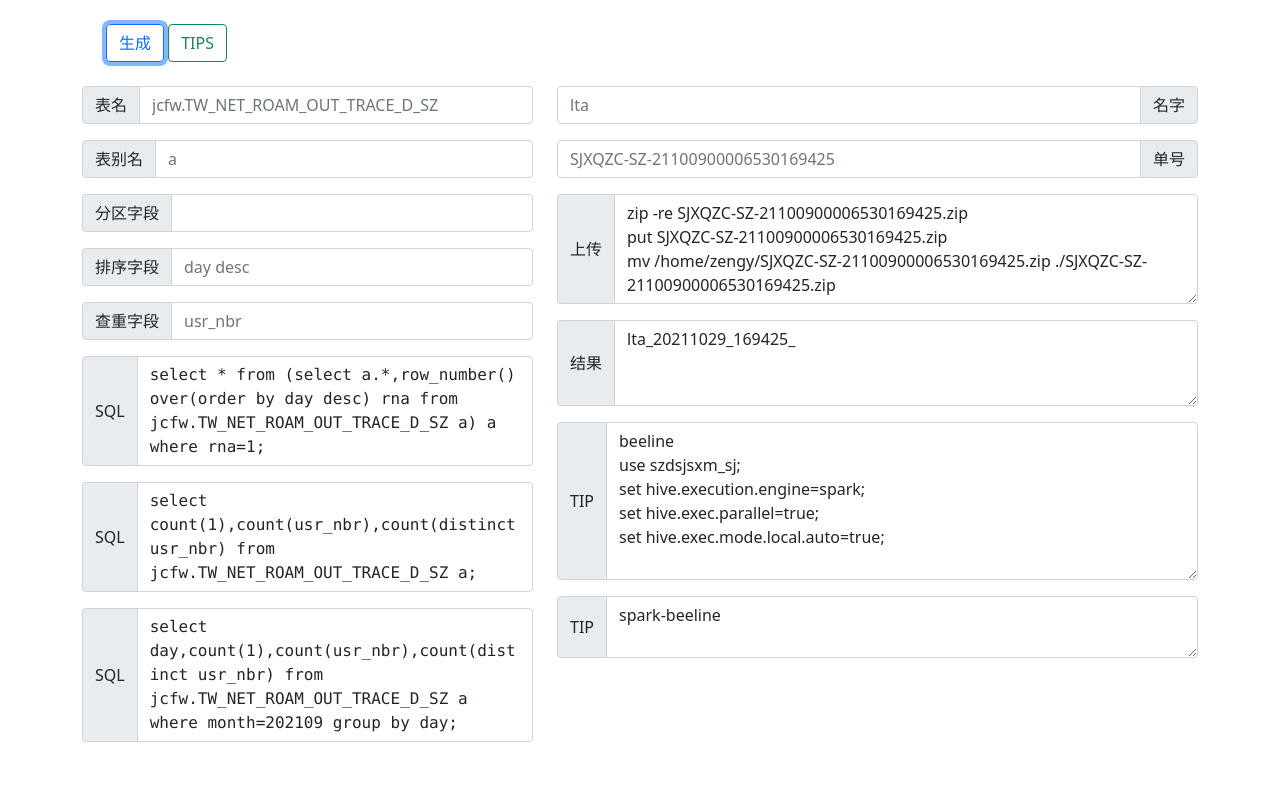
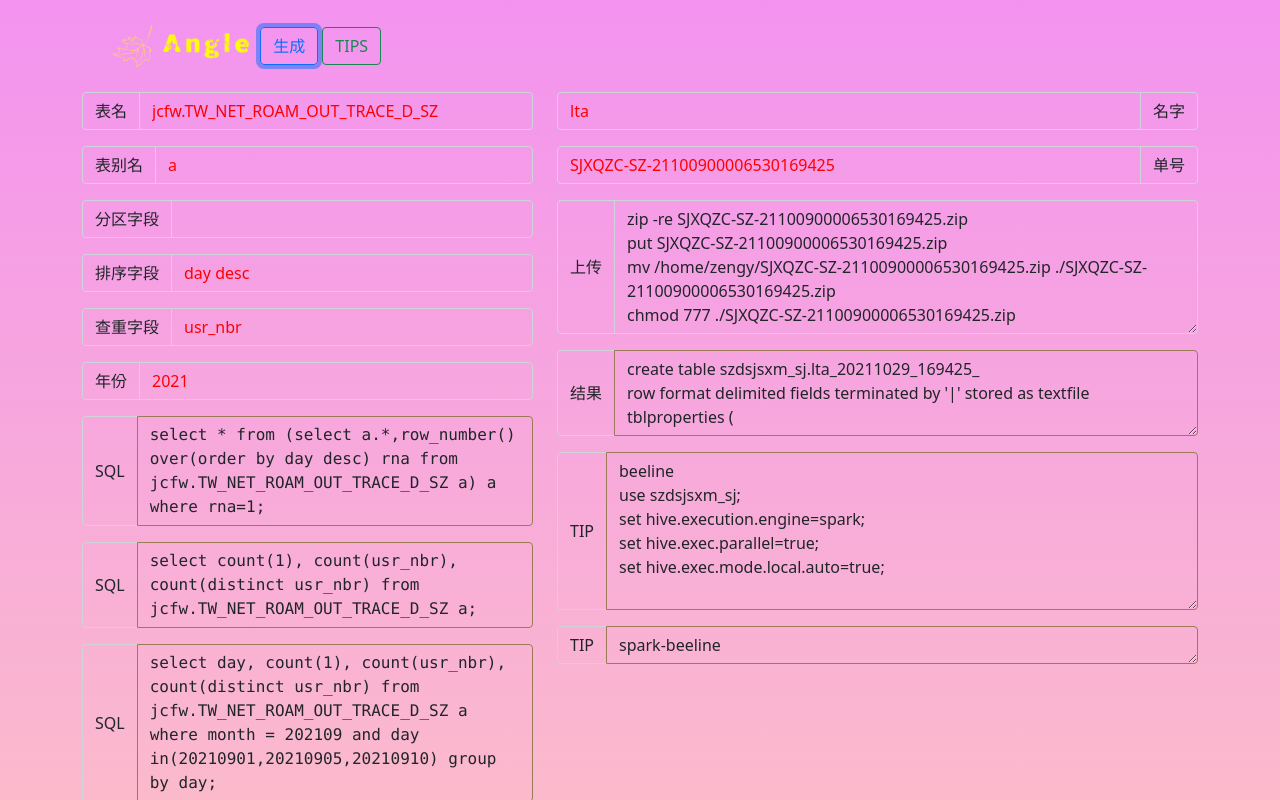
Before and after one commit to ltianan/ltianan.github.io, a plain HTML site: page sqlhelper.html in a window 1280 px wide. Both pictures are taken after a click on the button "生成". Shown: the top 800 px of the page. Drawn offline with nearby package versions, Linux system fonts and the light colour scheme.

Commit message:
css change

```diff
--- a/sqlhelper.html
+++ b/sqlhelper.html
@@ -1,6 +1,7 @@
 <html>
 
 <head>
+    <meta http-equiv="Content-Type" content="text/html; charset=utf-8" />
     <title>Work-Helper</title>
     <!-- JavaScript Bundle with Popper -->
     <script src="https://cdn.jsdelivr.net/npm/bootstrap@5.1.3/dist/js/bootstrap.bundle.min.js"
@@ -14,6 +15,30 @@
         crossorigin="anonymous"></script>
 </head>
 <style>
+    ::-webkit-input-placeholder { /* WebKit, Blink, Edge */
+        color: red!important;
+    }
+    :-moz-placeholder { /* Mozilla Firefox 4 to 18 */
+        color: red!important;
+    }
+    ::-moz-placeholder { /* Mozilla Firefox 19+ */
+        color: red!important;
+    }
+    :-ms-input-placeholder { /* Internet Explorer 10-11 */
+        color: red!important;
+    }
+    .form-control{
+        background-color: transparent;
+    }
+    .input-group-text{
+        background-color: transparent;
+    }
+    .m{
+        background: -webkit-gradient(linear, 0% 0%, 0% 100%, from(#f393f0), to(#fdc3c3))
+    }
+    .trans{
+        background-color: transparent;
+    }
     .bd-example {
         padding: 1.5rem;
         margin-right: 0;
@@ -24,6 +49,9 @@
     }
     .hide{
         display: none;
+    }
+    .autocopy{
+        border-color:rgb(156, 122, 88);
     }
 </style>
 <script>
@@ -91,11 +119,13 @@
             px=px==""? $("#px").attr("placeholder"):px;
 
 
-            $("#result").val(me+"_"+date+"_"+order_no_last6+"_");
+            $("#result").val("create table szdsjsxm_sj."+me+"_"+date+"_"+order_no_last6+"_"+
+            "\nrow format delimited fields terminated by '|' stored as textfile tblproperties (\n'serialization.null.format' = '',\n'serialization.encoding' = 'GBK'\n) as\n");
             $("#upload_tip").val(
                 "zip -re "+order_no+".zip"+"\n"+
                 "put "+order_no+".zip"+"\n"+
-                "mv /home/zengy/"+order_no+".zip"+" ./"+order_no+".zip"
+                "mv /home/zengy/"+order_no+".zip"+" ./"+order_no+".zip"+"\n"+
+                "chmod 777 ./"+order_no+".zip"
             );
             var partition_by=fq==""?fq:"partition by "+fq+" ";
             $("#sql_tip").text(
@@ -104,12 +134,40 @@
             var cc=$("#cc").val();
             cc=cc==""? $("#cc").attr("placeholder"):cc;
             $("#sql_tip2").text(
-                "select count(1),count("+cc+"),count(distinct "+cc+") from "+tablename + " "+tablealias+";"
+                "select" + "\n" +
+                "    count(1)," + "\n" +
+                "    count(usr_nbr)," + "\n" +
+                "    count(distinct usr_nbr)" + "\n" +
+                "from" + "\n" +
+                "    "+tablename + " " + tablealias + ";"
             );
             var lastmonth=new Date(new Date().setMonth((new Date().getMonth()-1))).format("yyyyMM");
             console.log(lastmonth);
             $("#sql_tip3").text(
-                "select day,count(1),count("+cc+"),count(distinct "+cc+") from "+tablename + " "+tablealias+" where month="+lastmonth+" group by day;"
+                "select" + "\n" +
+                "    day," + "\n" +
+                "    count(1)," + "\n" +
+                "    count(usr_nbr)," + "\n" +
+                "    count(distinct usr_nbr)" + "\n" +
+                "from" + "\n" +
+                "    "+tablename + " " + tablealias + "\n" +
+                "where" + "\n" +
+                "    month = 202109" + "\n" +
+                "    and day in(" + lastmonth * 10 + 1 + "," + lastmonth * 10 + 5 + "," + lastmonth * 1 + 10 + ")" + "\n" +
+                "group by" + "\n" +
+                "    day;"
+            );
+            var year=$("#year").val();
+            year=year==""? $("#year").attr("placeholder"):year;
+            var febday=28;
+            if(year%4==0&&year%100!=0||year%400==0){
+                febday=29
+            }
+            $("#sql_tip4").text(
+                year+"01,"+year+"02,"+year+"03,"+year+"04,"+year+"05,"+year+"06,"+year+"07,"+year+"08,"+
+                year+"09,"+year+"10,"+year+"11,"+year+"12"+"\n"+
+                year+"0101,"+year+"02"+febday+","+year+"0331,"+year+"0430,"+year+"0531,"+year+"0630,"+year+"0731,"+
+                year+"0831,"+year+"0930,"+year+"1031,"+year+"1130,"+year+"1231"
             );
 
 
@@ -120,7 +178,7 @@
             var val=$(this).val();
             ct.copy(val);
         });
-        $('textarea,code').on('click', function () {
+        $('.autocopy').on('click', function () {
             $(this).select();
             var val1=$(this).val();
             var val2=$(this).text();
@@ -155,9 +213,10 @@
     });
 </script>
 
-<body>
+<body class="m">
     <div class="container">
         <div class="bd-example">
+            <img class="logo" src="images/Logox.png" width="150px" alt="Logo">
             <button id="generate1" type="button" class="btn btn-outline-primary">生成</button>
             <button id="mytips" type="button" class="btn btn-outline-success">TIPS</button>
             <!-- <button type="button" class="btn btn-outline-secondary">Secondary</button>
@@ -199,20 +258,29 @@
                 </div>
 
                 <div class="input-group mb-3">
-                    <span class="input-group-text">SQL</span>
-                    <code id="sql_tip" rows="12" class="form-control" aria-label="SQL"></code>
+                    <span class="input-group-text" id="basic-addon12">年份</span>
+                    <input id="year" type="text" class="form-control" placeholder="2021" aria-label="2021"
+                    aria-describedby="basic-addon12">
                 </div>
 
                 <div class="input-group mb-3">
                     <span class="input-group-text">SQL</span>
-                    <code id="sql_tip2" rows="12" class="form-control" aria-label="SQL"></code>
+                    <code id="sql_tip" rows="12" class="form-control autocopy" aria-label="SQL"></code>
                 </div>
 
                 <div class="input-group mb-3">
                     <span class="input-group-text">SQL</span>
-                    <code id="sql_tip3" rows="12" class="form-control" aria-label="SQL"></code>
+                    <code id="sql_tip2" rows="12" class="form-control autocopy" aria-label="SQL"></code>
                 </div>
 
+                <div class="input-group mb-3">
+                    <span class="input-group-text">SQL</span>
+                    <code id="sql_tip3" rows="12" class="form-control autocopy" aria-label="SQL"></code>
+                </div>
+                <div class="input-group mb-3">
+                    <span class="input-group-text">SQL</span>
+                    <code id="sql_tip4" rows="12" class="form-control" aria-label="SQL"></code>
+                </div>
 
 
             </div>
@@ -229,19 +297,19 @@
                 </div>
                 <div class="input-group mb-3">
                     <span class="input-group-text">上传</span>
-                    <textarea id="upload_tip" rows="4" class="form-control" aria-label="上传"></textarea>
+                    <textarea  id="upload_tip" rows="5" class="form-control" aria-label="上传"></textarea>
                 </div>
                 <div class="input-group mb-3">
                     <span class="input-group-text">结果</span>
-                    <textarea id="result" rows="3" class="form-control" aria-label="结果"></textarea>
+                    <textarea id="result" rows="3" class="form-control autocopy" aria-label="结果"></textarea>
                 </div>
                 <div class="input-group mb-3">
                     <span class="input-group-text">TIP</span>
-                    <textarea id="tip1" rows="6" class="form-control" aria-label="tips"></textarea>
+                    <textarea id="tip1" rows="6" class="form-control autocopy" aria-label="tips"></textarea>
                 </div>
                 <div class="input-group mb-3">
                     <span class="input-group-text">TIP</span>
-                    <textarea id="tip2" rows="2" class="form-control" aria-label="tips"></textarea>
+                    <textarea id="tip2" rows="1" class="form-control autocopy" aria-label="tips"></textarea>
                 </div>
             </div>
         </div>
@@ -291,6 +359,7 @@
     </div>
 
 
+
 </body>
 
 </html>
```
